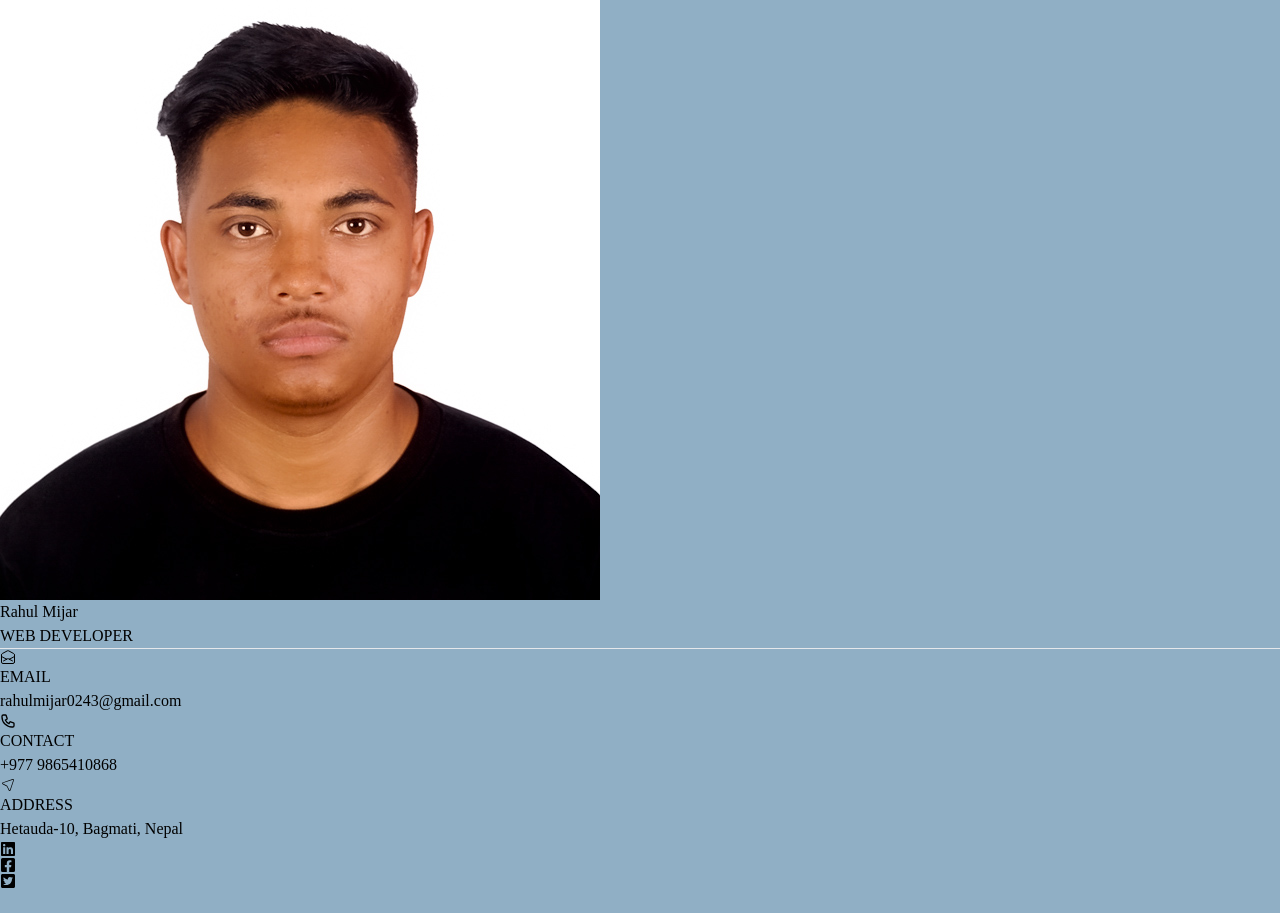
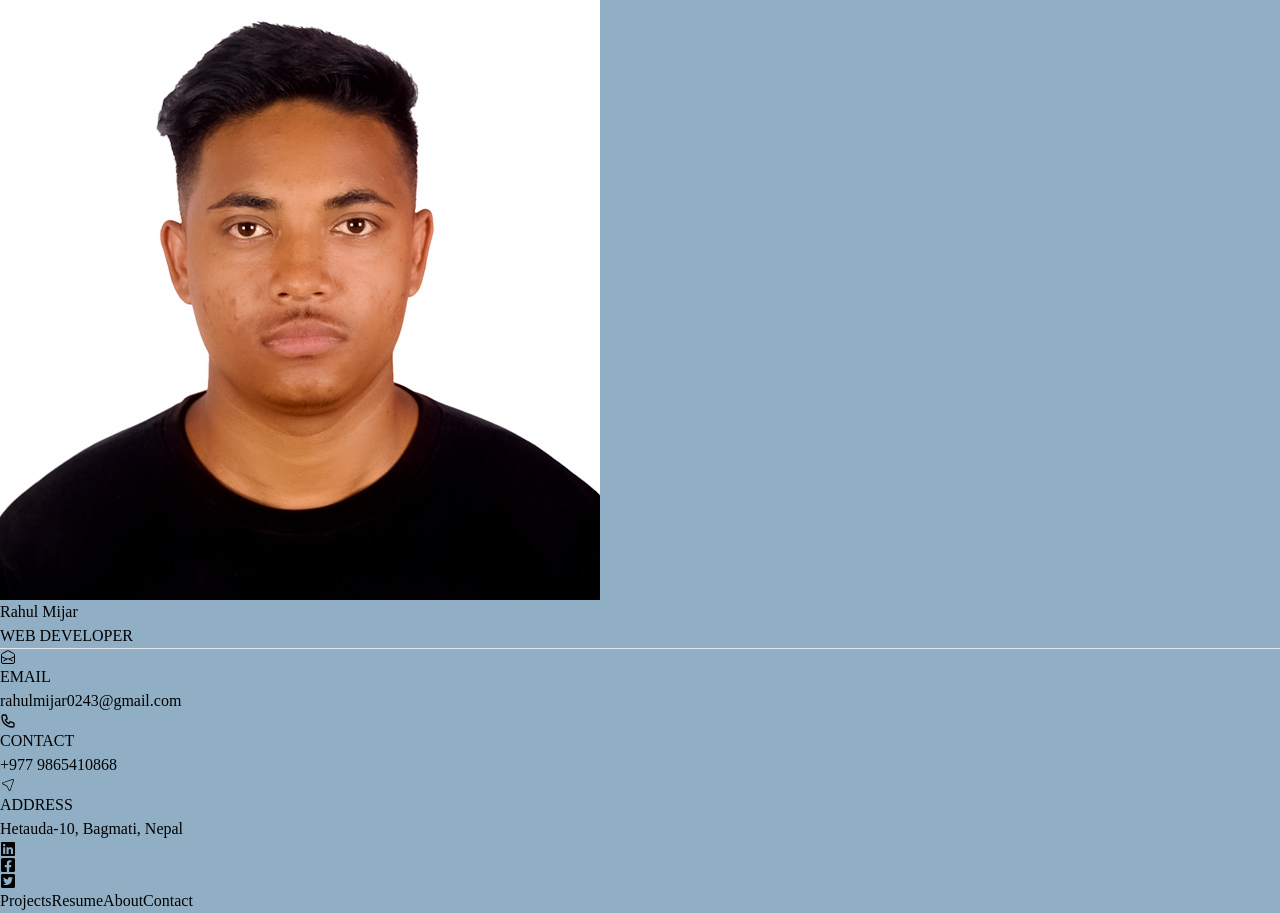
Before and after one commit to rahul-431/portfolio, a React (Vite) app: page / in a window 1280 px wide. Before the commit the page ends 889 px from the top, so only its background shows below. Built offline with nearby package versions, Linux system fonts and the light colour scheme; a web font is replaced by a local one.

Commit message:
feat: add navbar

```diff
--- a/src/index.css
+++ b/src/index.css
@@ -9,4 +9,5 @@
 }
 body {
   background-color: #90afc5;
+  /* color: rgb(27, 26, 26); */
 }
--- /dev/null
+++ b/src/layout/Navbar.tsx
@@ -0,0 +1,24 @@
+import { NavLink } from "react-router-dom";
+
+const Navbar = () => {
+  return (
+    <div className="w-full items-center flex justify-start h-14 text-white text-lg px-4 md:px-6 lg:px-10">
+      <ul className="flex gap-6 ">
+        <NavLink to="/projects" className="hover:text-yellow-500">
+          Projects
+        </NavLink>
+        <NavLink to="/resume" className="hover:text-yellow-500">
+          Resume
+        </NavLink>
+        <NavLink to="/about" className="hover:text-yellow-500">
+          About
+        </NavLink>
+        <NavLink to="/contact" className="hover:text-yellow-500">
+          Contact
+        </NavLink>
+      </ul>
+    </div>
+  );
+};
+
+export default Navbar;
--- a/src/pages/AppLayout.tsx
+++ b/src/pages/AppLayout.tsx
@@ -1,3 +1,5 @@
+import { Outlet } from "react-router-dom";
+import Navbar from "../layout/Navbar";
 import Sidebar from "../layout/Sidebar";
 
 const AppLayout = () => {
@@ -6,7 +8,10 @@ const AppLayout = () => {
       <div className="md:w-64 w-full">
         <Sidebar />
       </div>
-      <div className="w-full h-full bg-[#2A3132] md:rounded-lg"></div>
+      <div className="w-full h-full bg-[#2A3132] md:rounded-lg flex flex-col gap-0 ">
+        <Navbar />
+        <Outlet />
+      </div>
     </div>
   );
 };
```
